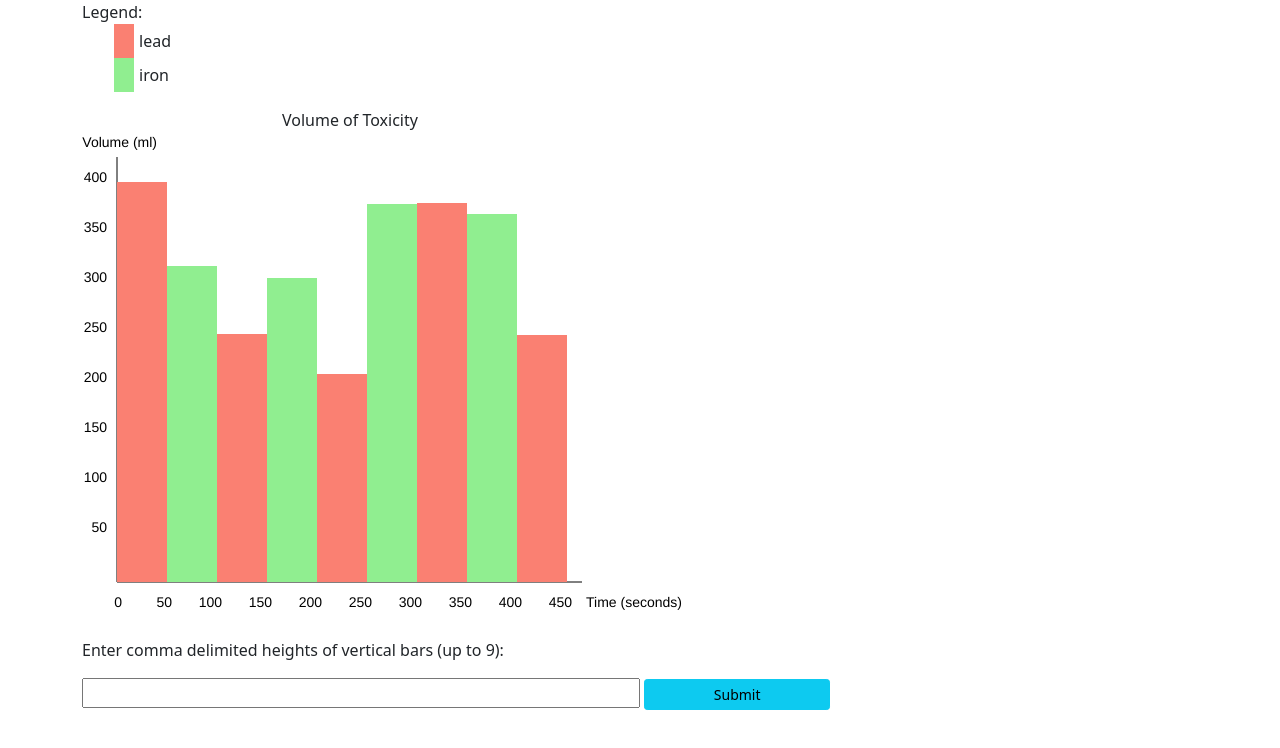
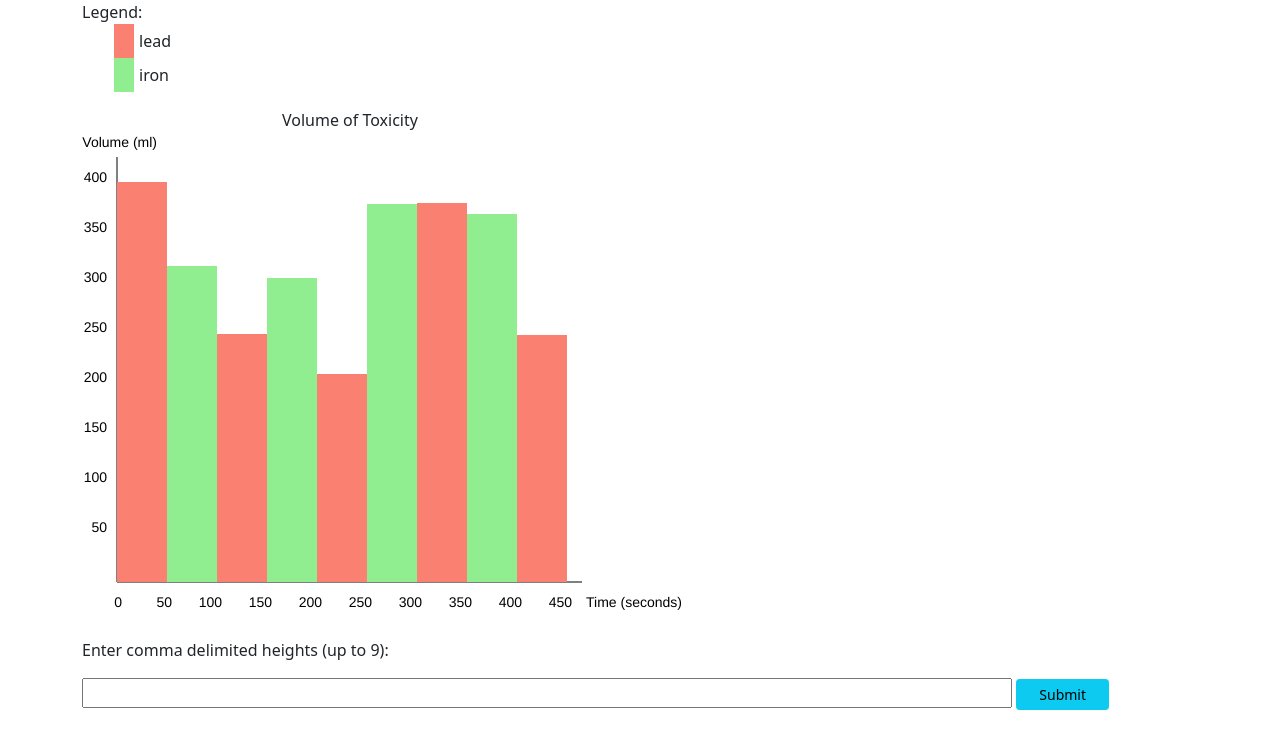
Before and after one commit to brookd-lab/histogram_new, a plain HTML site: page index.html in a window 1280 px wide. Drawn offline with nearby package versions, Linux system fonts and the light colour scheme.

Commit message:
Add files via upload

```diff
--- a/index.html
+++ b/index.html
@@ -14,10 +14,10 @@
         <div id="legend">Legend:</div>
         <div class="mt-3 toxicity">Volume of Toxicity</div>
         <canvas class="text-center" id="histogram"></canvas>
-        <p>Enter comma delimited heights of vertical bars (up to 9):</p>
+        <p class="col-12">Enter comma delimited heights (up to 9):</p>
         <p>
-            <input class="col-6 ps-2" id="values" />
-            <button onclick="drawGraph()" class="col-2 btn btn-info btn-sm">Submit</button>
+            <input class="col-10 ps-2" id="values" />
+            <button onclick="drawGraph()" class="col-1 btn btn-info btn-sm">Submit</button>
         </p>
     </div>
     <script src="./histogram.js"></script>
```
